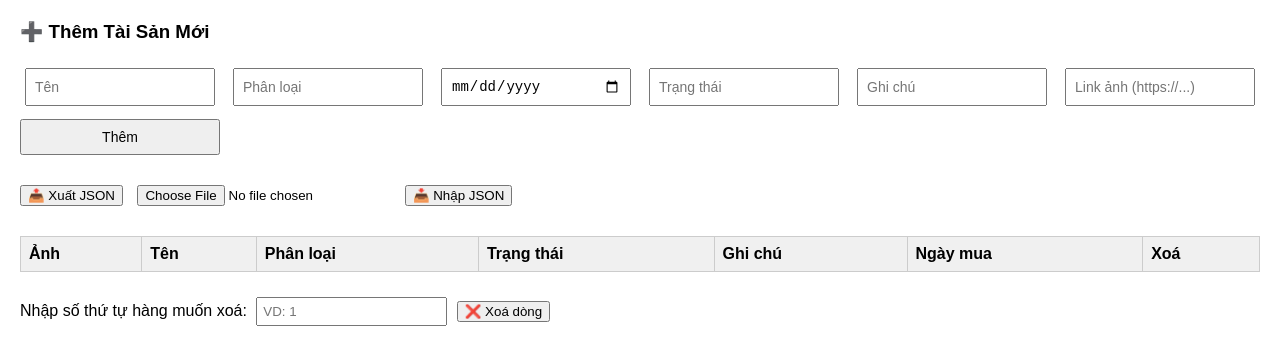
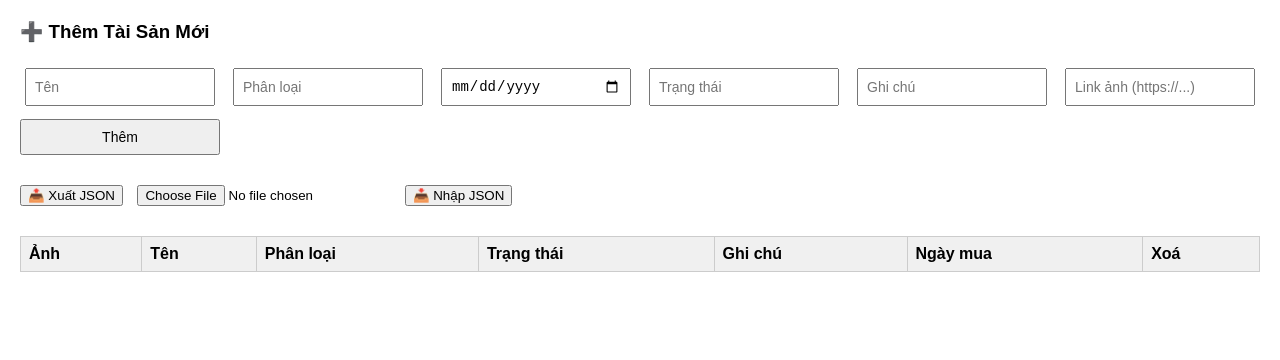
Before and after one commit to Aurora-20-10/Inventory, a website with bundled scripts: page index.html in a window 1280 px wide. Shown: the part 126-486 px from the top of the page. Built offline with nearby package versions, Linux system fonts and the light colour scheme; no server answers.

Commit message:
Update index.html

```diff
--- a/index.html
+++ b/index.html
@@ -71,12 +71,6 @@
     <tbody></tbody>
   </table>
 
-  <div id="deleteRowControl" style="margin-top: 20px;">
-    <label for="rowIndexInput">Nhập số thứ tự hàng muốn xoá:</label>
-    <input type="number" id="rowIndexInput" min="1" placeholder="VD: 1">
-    <button onclick="deleteByRowIndex()">❌ Xoá dòng</button>
-  </div>
-
   <script src="js/main.js"></script>
  <script type="module" src="js/firebase.js"></script>
 </body>
```
